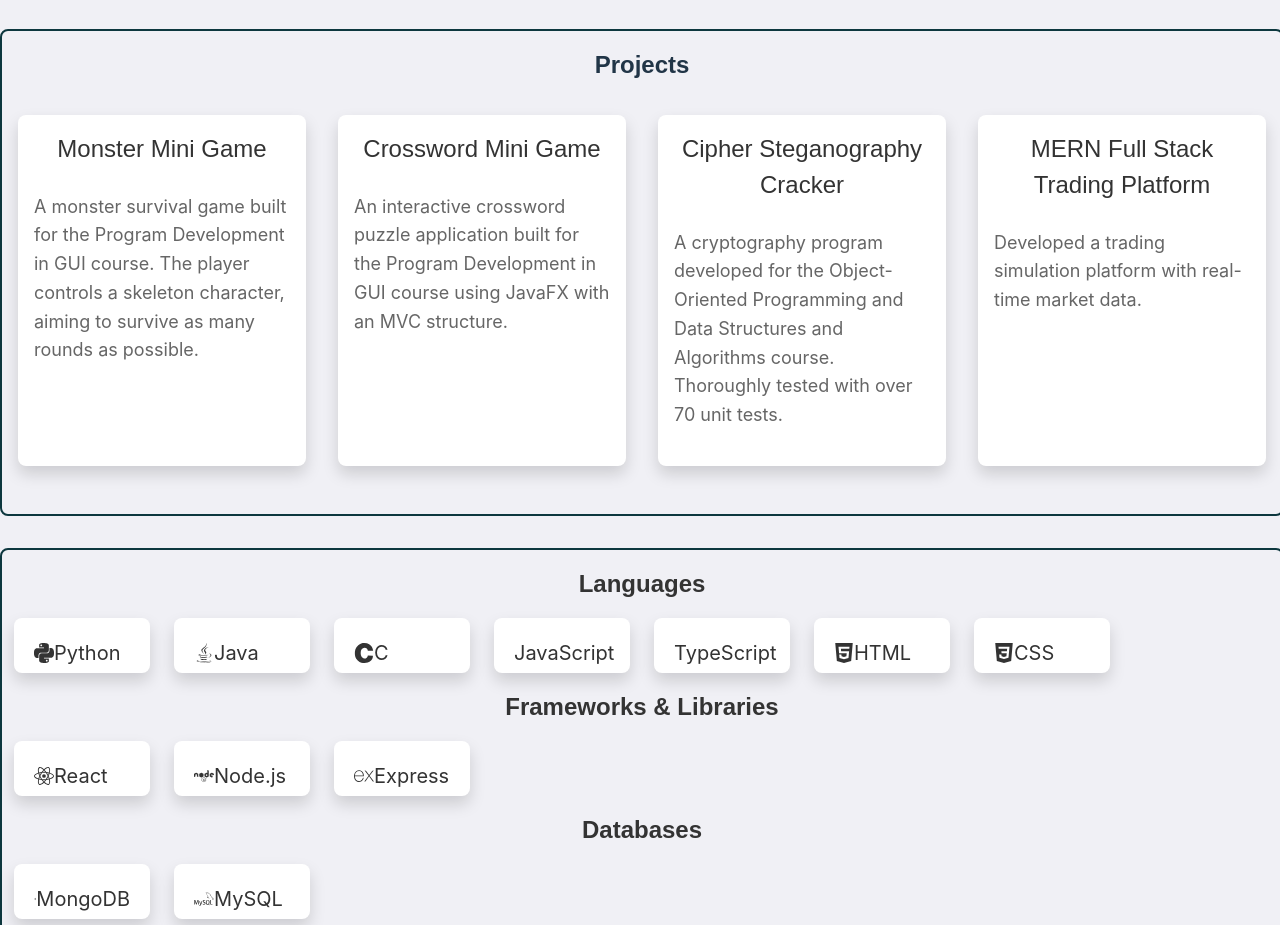
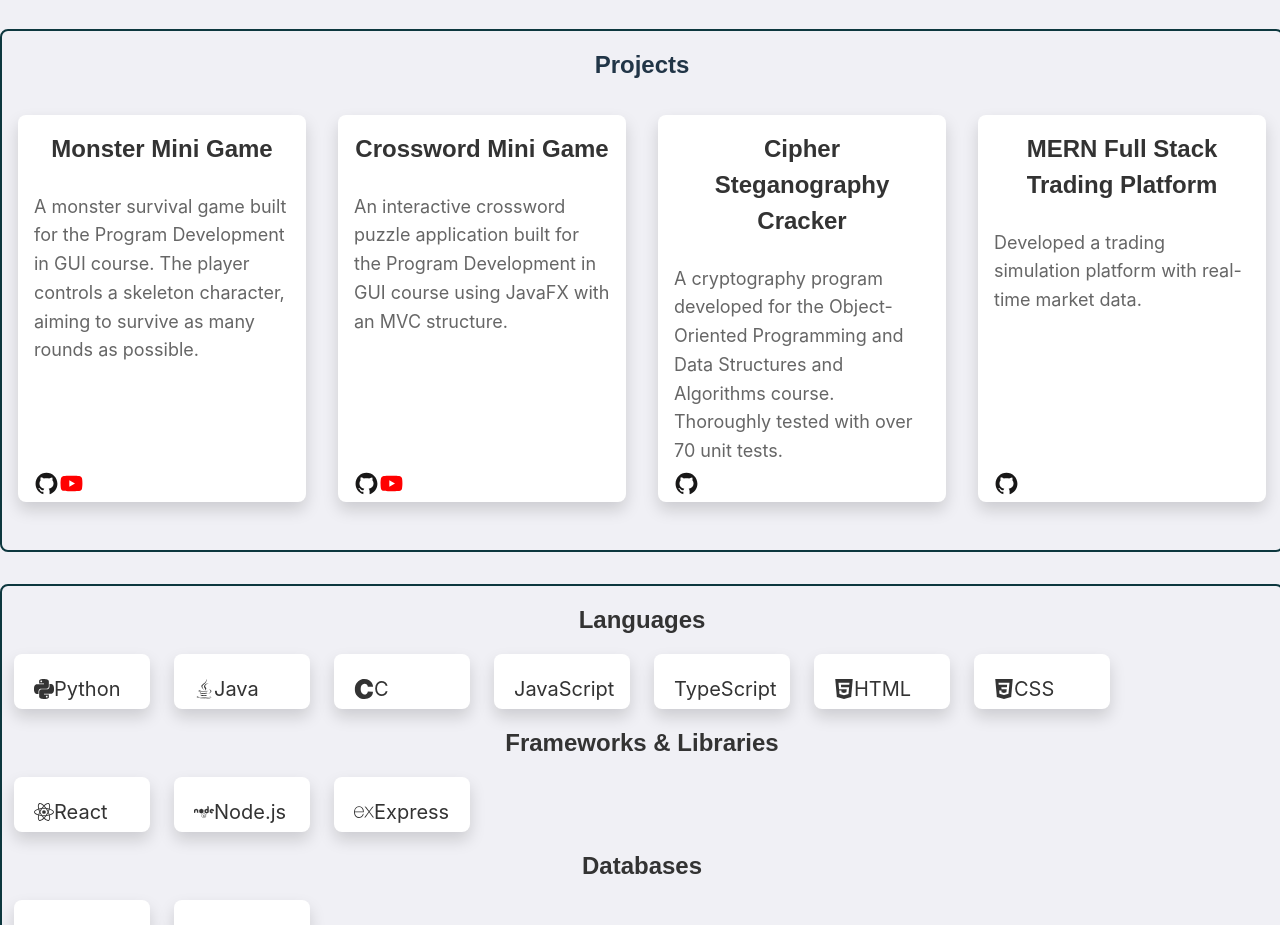
Before and after one commit to antholim/MyPortfolio, a React (Vite) app: page / in a window 1280 px wide. Shown: the part 1060-1985 px from the top of the page. Built offline with nearby package versions, Linux system fonts and the light colour scheme.

Commit message:
Added icons for projects

```diff
--- a/src/components/Projects.tsx
+++ b/src/components/Projects.tsx
@@ -1,6 +1,7 @@
 import { Project, PROJECTS } from "../data/projects.tsx";
 import styles from "../styles/projects.module.css";
 import { LanguageProps } from "../types/props.ts";
+import { AiFillGithub, AiFillYoutube } from "react-icons/ai";
 
 function Projects({ language }: LanguageProps): JSX.Element {
   let project: string = "Projects";
@@ -19,7 +20,7 @@ function Projects({ language }: LanguageProps): JSX.Element {
           return (
             <li key={index} className={styles.projectCard}>
               <h2 className={styles.projectTitle}>
-                <a href={project.link}>{project.title}</a>
+                {project.title}
               </h2>
               <p className={styles.projectDescription}>
                 {language === "English"
@@ -28,6 +29,14 @@ function Projects({ language }: LanguageProps): JSX.Element {
                     ? project.description_fr
                     : project.description_es}
               </p>
+              <div style={{ position: 'absolute', bottom: '0', width: '100%' }}>
+                <a href={project.link}>
+                  <AiFillGithub size={25} color="#181717" />
+                </a>
+                {project.youtube_link && <a href={project.youtube_link}>
+                  <AiFillYoutube size={25} color="#FF0000" />
+                </a>}
+              </div>
             </li>
           );
         })}
--- a/src/data/projects.tsx
+++ b/src/data/projects.tsx
@@ -4,6 +4,7 @@ export interface Project {
   description_fr?: string;
   description_es?: string;
   link: string;
+  youtube_link?: string;
 }
 
 export const PROJECTS: Project[] = [
@@ -16,6 +17,7 @@ export const PROJECTS: Project[] = [
     description_es:
       "Un juego de supervivencia de monstruos construido para el curso de desarrollo de programas en GUI. El jugador controla un personaje esqueleto, con el objetivo de sobrevivir el mayor número de rondas posible.",
     link: "https://github.com/antholim/Monster-Mini-Game",
+    youtube_link : "https://youtu.be/8UTNXmwoD44"
   },
   {
     title: "Crossword Mini Game",
@@ -26,6 +28,7 @@ export const PROJECTS: Project[] = [
     description_es:
       "Una aplicación interactiva de crucigramas construida para el curso de desarrollo de programas en GUI utilizando JavaFX con una estructura MVC.",
     link: "https://github.com/antholim/Crossword-Mini-Game",
+    youtube_link : "https://youtu.be/4fvpwskEVgA"
   },
   {
     title: "Cipher Steganography Cracker",
```
